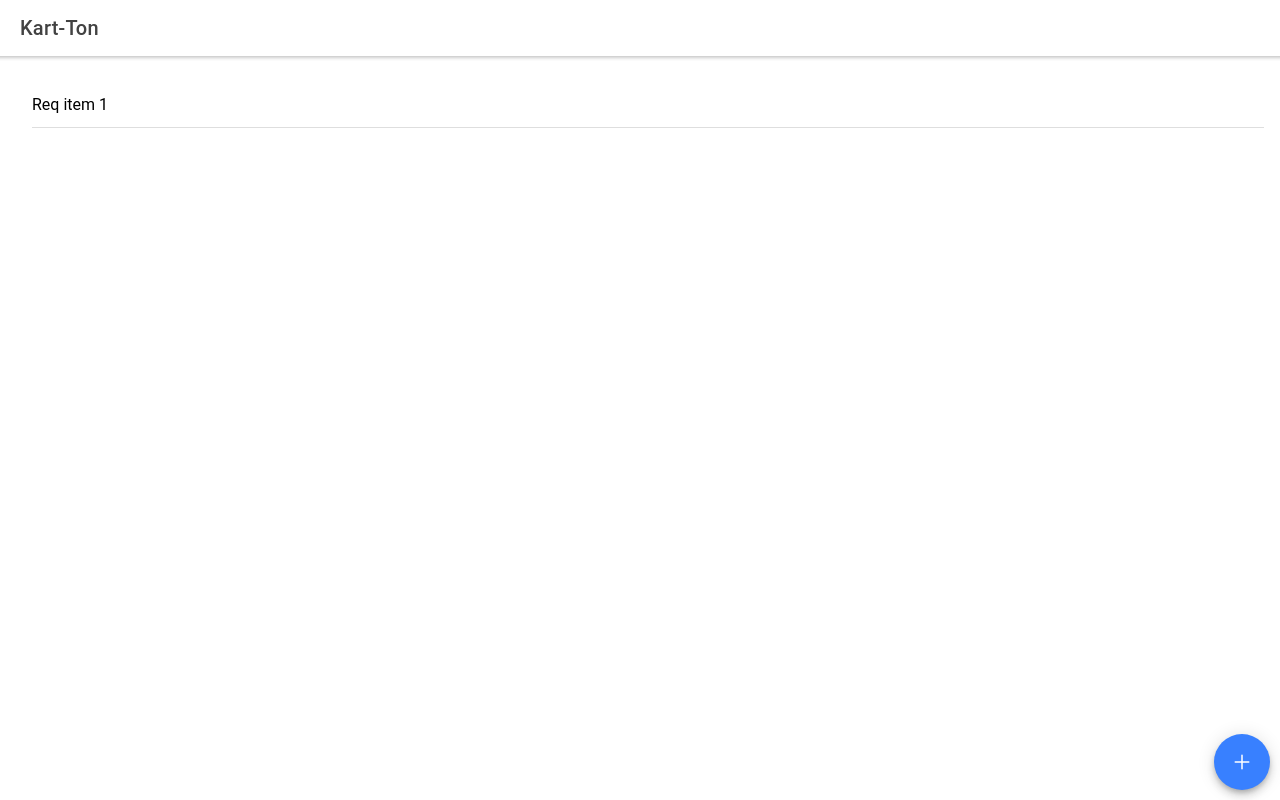
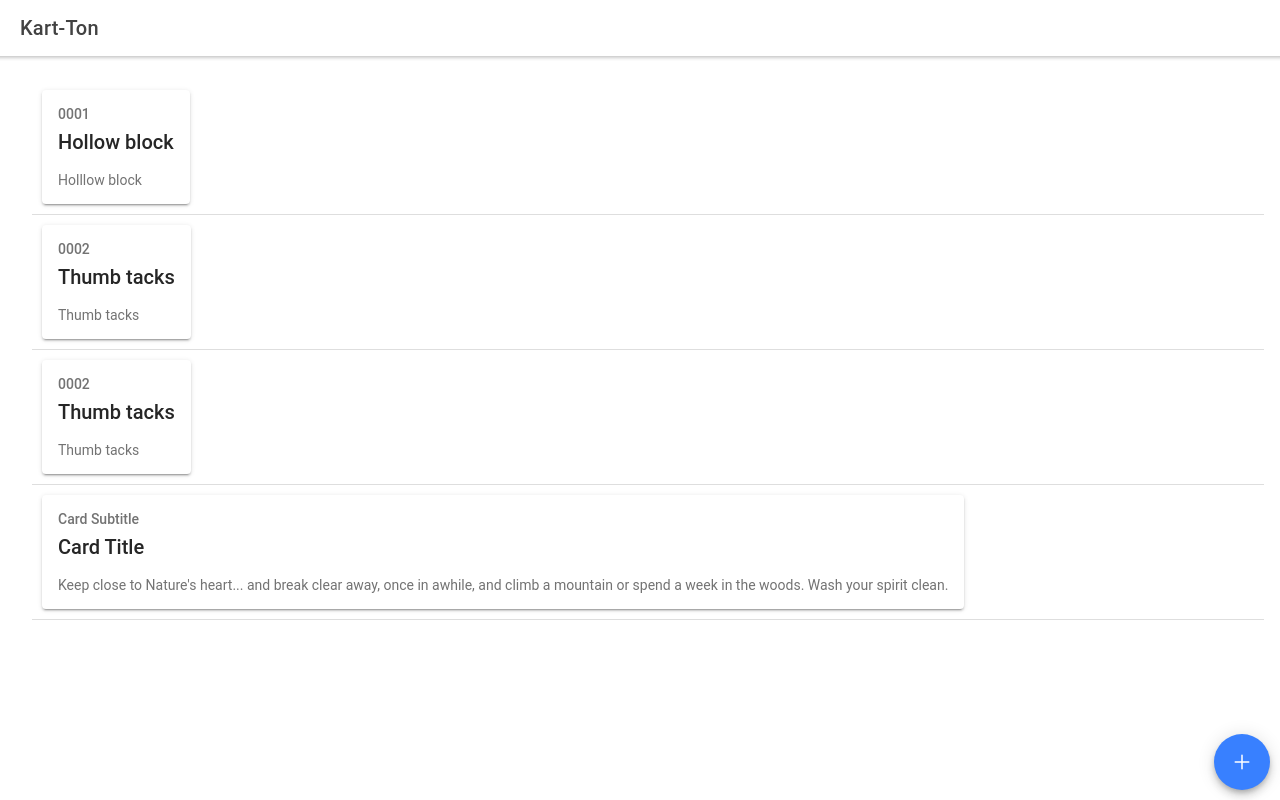
Before and after one commit to atmavi/kart-ton, a React (Create React App) app: page /request-materials in a window 1280 px wide. Built offline with nearby package versions, Linux system fonts and the light colour scheme.

Commit message:
Imported data from sample.json file to display its content on ReqM aterials.tsx

```diff
--- /dev/null
+++ b/public/sample.json
@@ -0,0 +1,47 @@
+[
+   {
+      "id": "0001",
+      "deliveryDate": "Jun 1, 2020",
+      "comments": [
+         "Danda!",
+         "Wowwowow!!!"
+      ],
+      "photos": "/",
+      "items": "Hollow block",
+      "itemsId": "HB0001",
+      "itemName": "Hollow block",
+      "description": "Holllow block",
+      "quantity": 1000,
+      "unit": "NA"
+   },
+   {
+      "id": "0002",
+      "deliveryDate": "Mar 16, 2020",
+      "comments": [
+         "Wait wait",
+         "Wat the...!!!"
+      ],
+      "photos": "/",
+      "items": "Thumb tacks",
+      "itemsId": "TT0001",
+      "itemName": "Thumb tacks",
+      "description": "Thumb tacks",
+      "quantity": 50,
+      "unit": "box"
+   },
+   {
+      "id": "0002",
+      "deliveryDate": "Mar 16, 2020",
+      "comments": [
+         "Wait wait",
+         "Wat the...!!!"
+      ],
+      "photos": "/",
+      "items": "Thumb tacks",
+      "itemsId": "TT0001",
+      "itemName": "Thumb tacks",
+      "description": "Thumb tacks",
+      "quantity": 50,
+      "unit": "box"
+   }
+]
--- a/src/pages/ReqMaterials/ReqMaterials.tsx
+++ b/src/pages/ReqMaterials/ReqMaterials.tsx
@@ -10,19 +10,25 @@ import {
    IonIcon,
    IonList,
    IonItem,
-   IonLabel
+   IonLabel,
+   IonCard,
+   IonCardHeader,
+   IonCardSubtitle,
+   IonCardTitle,
+   IonCardContent
 } from '@ionic/react';
+import { add, close } from 'ionicons/icons';
+import './ReqMaterials.css';
 
 import RequestMaterialForm from '../../components/RequestmaterialForm/RequestMaterialForm';
 
-import { add, close } from 'ionicons/icons'
-import './ReqMaterials.css';
+import data from './sample.json';
 
 interface IRequestMaterial {
    id: string,
    deliveryDate: string,
-   comments?: string,
-   photos?: string,
+   comments?: Array<string>,
+   photos?: Array<string>,
    items: string,
    itemsId?: string,
    itemName: string,
@@ -32,7 +38,10 @@ interface IRequestMaterial {
 }
 
 const ReqMaterials: React.FC = () => {
+
+   console.log(data)
    const [formDisplay, setFormDisplay] = useState<boolean>(false);
+   const [reqItems, setReqItems] = useState<any[]>(data);
 
 
    function ToggleDisplay() {
@@ -55,8 +64,32 @@ const ReqMaterials: React.FC = () => {
             </IonFab>
 
             <IonList>
+               {reqItems.map((item, i) => (
+                  <IonItem key={i}>
+                     <IonCard>
+                        <IonCardHeader>
+                           <IonCardSubtitle>{item.id}</IonCardSubtitle>
+                           <IonCardTitle>{item.itemName}</IonCardTitle>
+                        </IonCardHeader>
+
+                        <IonCardContent>
+                           {item.description}
+                        </IonCardContent>
+                     </IonCard>
+                  </IonItem>
+               ))}
                <IonItem>
-                  <IonLabel>Req item 1</IonLabel>
+                  <IonCard>
+                     <IonCardHeader>
+                        <IonCardSubtitle>Card Subtitle</IonCardSubtitle>
+                        <IonCardTitle>Card Title</IonCardTitle>
+                     </IonCardHeader>
+
+                     <IonCardContent>
+                        Keep close to Nature's heart... and break clear away, once in awhile,
+                        and climb a mountain or spend a week in the woods. Wash your spirit clean.
+                     </IonCardContent>
+                  </IonCard>
                </IonItem>
             </IonList>
 
```
